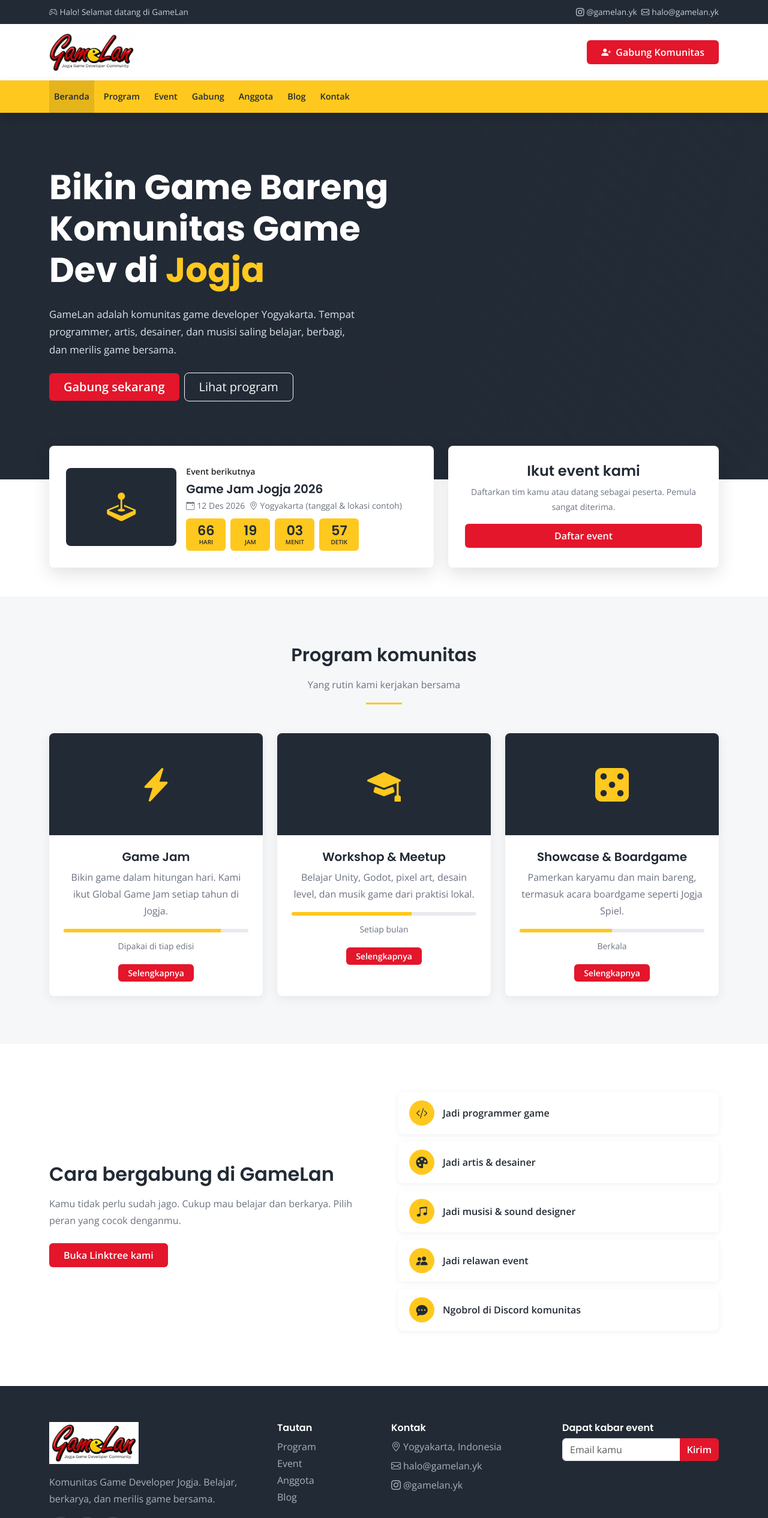
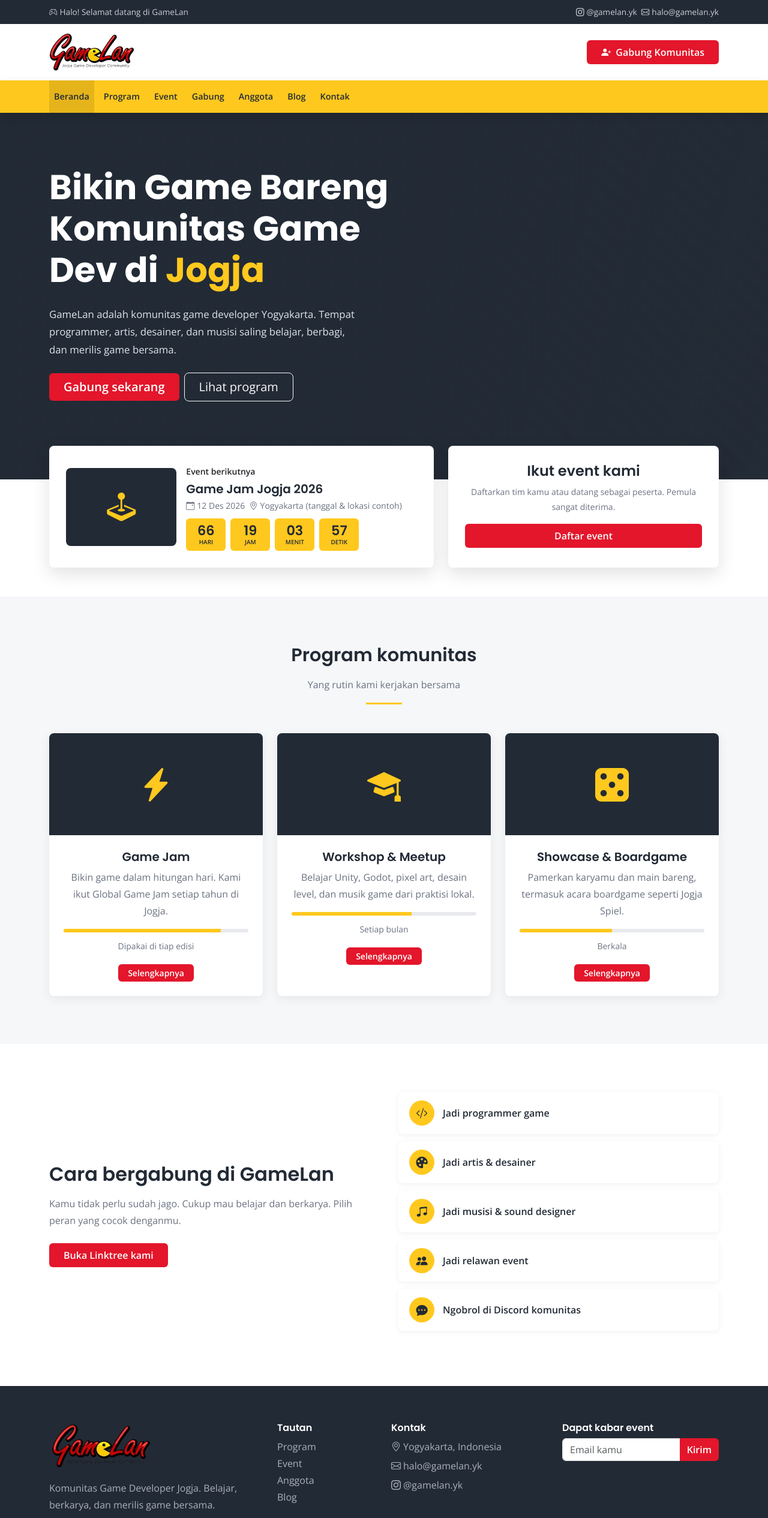
Before and after one commit to rizkicahyaa/gamelan-yk, a Next.js app: page / in a window 1280 px wide. Shown: the top 2530 px of the page at 60% size. Built offline with nearby package versions, Linux system fonts and the light colour scheme.

Commit message:
feat: update logo in navbar and footer

```diff
--- a/app/components/Footer.tsx
+++ b/app/components/Footer.tsx
@@ -7,14 +7,13 @@ export default function Footer() {
                 <div className="row g-4">
                     <div className="col-lg-4">
                         <Image
-                            src="/logo.jpg"
+                            src="/logo-2.png"
                             alt="GameLan"
                             width={140}
                             height={70}
                             style={{
-                                height: "70px",
+                                height: "80px",
                                 width: "auto",
-                                background: "#fff",
                                 padding: "4px",
                             }}
                             className="mb-3"
--- a/app/components/Navbar.tsx
+++ b/app/components/Navbar.tsx
@@ -28,7 +28,7 @@ export default function Navbar() {
         <>
             <div className="container py-3 d-flex justify-content-between align-items-center">
                 <Link className="brand d-flex align-items-center" href="#beranda">
-                    <Image src="/logo.jpg" alt="Logo GameLan - Jogja Game Developer Community" width={120} height={62} style={{ height: "62px", width: "auto" }} />
+                    <Image src="/logo-2.png" alt="Logo GameLan - Jogja Game Developer Community" width={120} height={62} style={{ height: "62px", width: "auto" }} />
                 </Link>
                 <Link href="#gabung" className="btn btn-gl px-4 py-2 d-none d-sm-inline-block">
                     <i className="bi bi-person-plus-fill me-2"></i>Gabung Komunitas
```
Also changed, not shown: public/logo-2.png (added).
